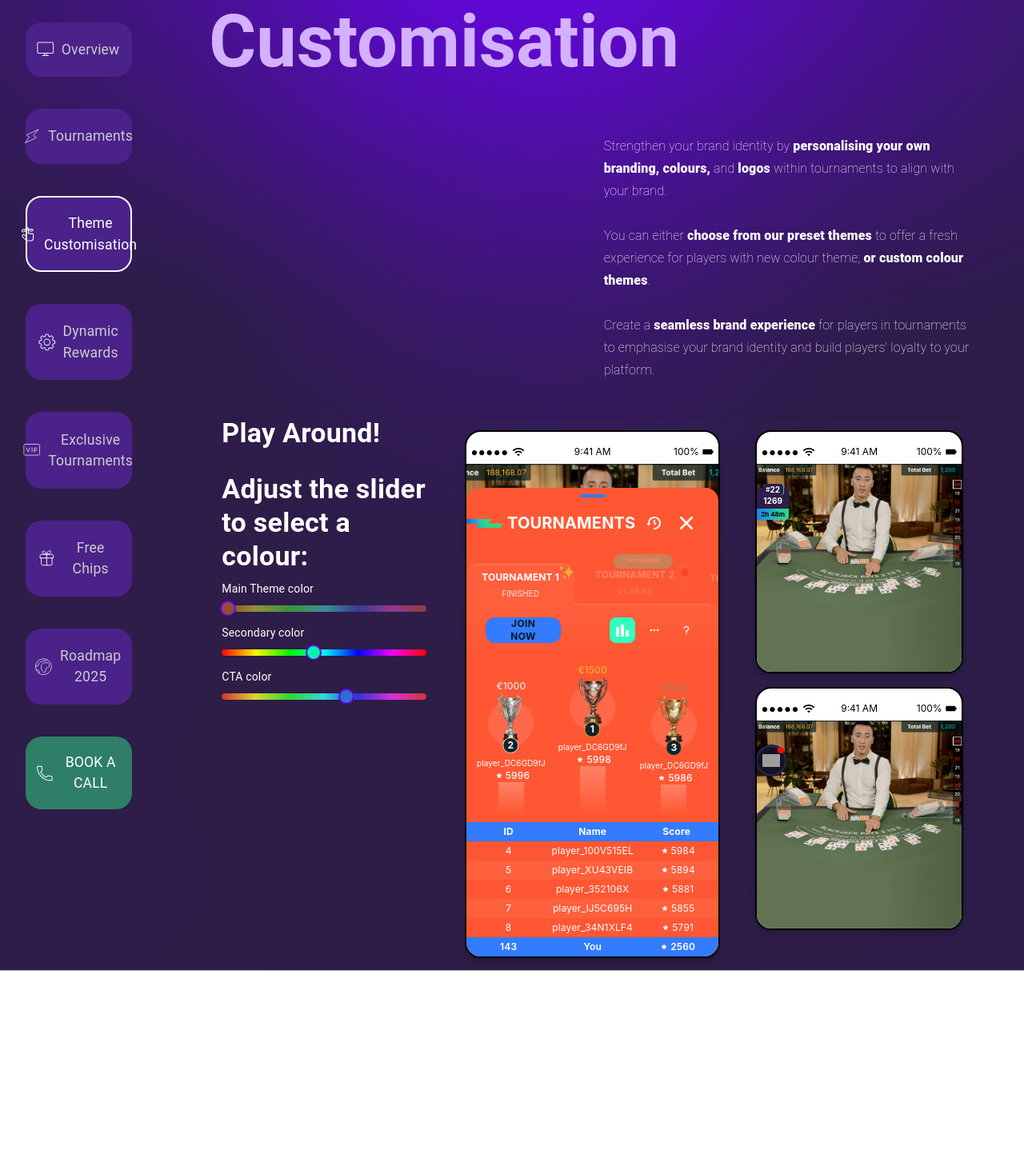
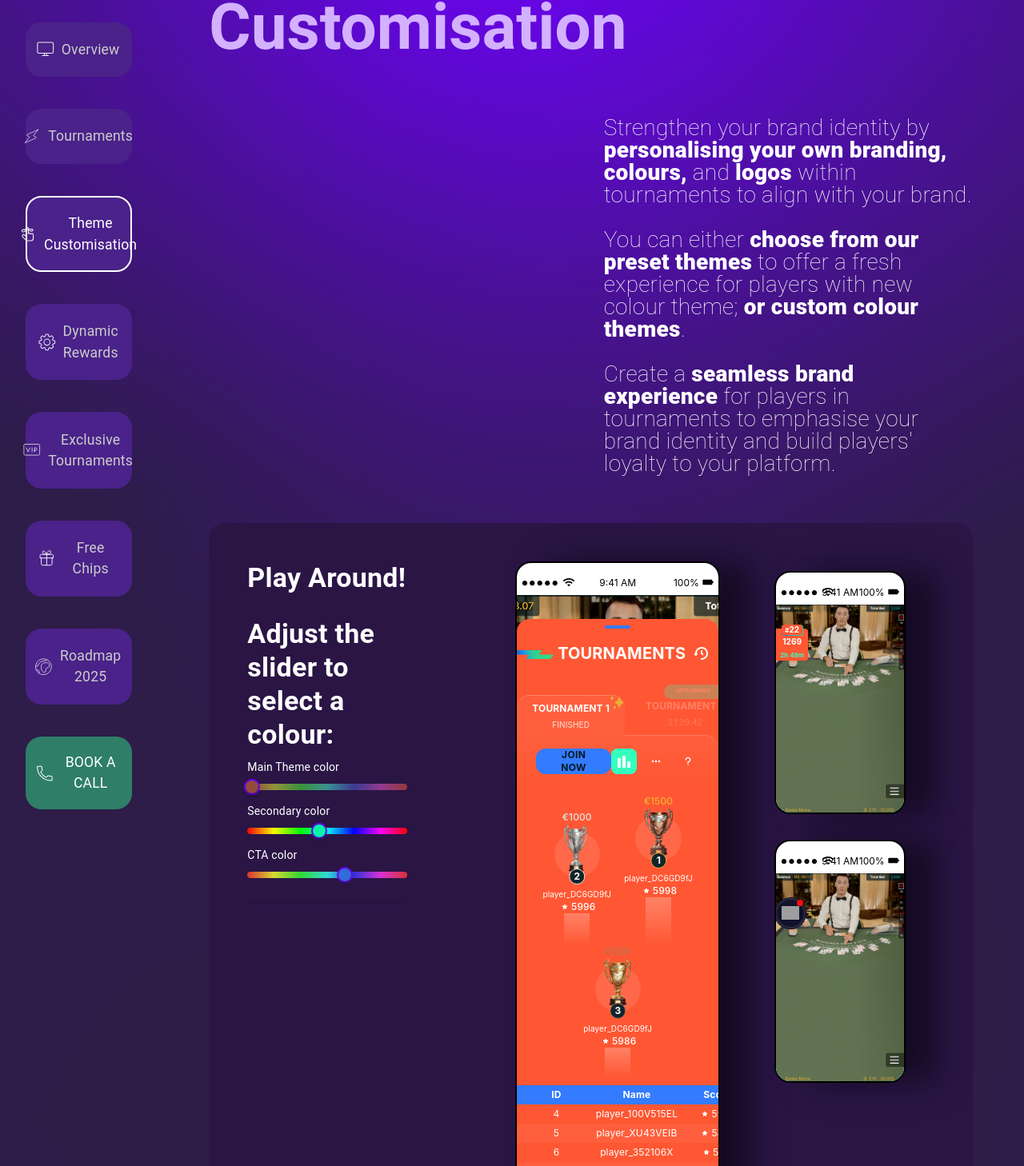
Before and after one commit to eeze-tain/eeze, a React (Create React App) app: page /themes in a window 1280 px wide. Shown: the part 169-1627 px from the top of the page at 80% size. Before the commit the page ends 1383 px from the top, so only its background shows below. Built offline with nearby package versions, Linux system fonts and the light colour scheme; grey boxes are pictures that could not be loaded.

Commit message:
added the color sliders for theme.customisation

```diff
--- a/src/components/Carousel.tsx
+++ b/src/components/Carousel.tsx
@@ -11,6 +11,20 @@ const Carousel = ({
     slides: any,
     settings: any
 }) => {
+
+  const slideNumbers = (number) => {
+
+    switch (number) {
+      case '1':
+        return styles.one;
+        case '2':
+          return styles.two;
+          case '3':
+        return styles.three;
+        case '4':
+        return styles.four;
+    }
+  }
 
   return (
     <Box
@@ -26,7 +40,7 @@ const Carousel = ({
             <div className="slide-overlay">
               <div style={{ display: 'inline-flex' }}>
                 <div className="slide-number" style={styles.slideNumber}></div>
-                <span style={styles.number}>{slide.number}</span>
+                <span style={slideNumbers(slide.number)}>{slide.number}</span>
                 <div className="slide-title" style={styles.slideTitle}>
                   {slide.title}
                 </div>
@@ -59,12 +73,33 @@ const styles = {
     width: '50px',
     height: '50px',
   },
-  number: {
+  one: {
     color: 'white',
     fontFamily: 'Raleway',
     fontSize: '2.5rem',
-    marginLeft: '-2.2rem',
-    marginTop: '0px',
+    marginLeft: '-2.25rem',
+    marginTop: '2px',
+  },
+  two: {
+    color: 'white',
+    fontFamily: 'Raleway',
+    fontSize: '2.5rem',
+    marginLeft: '-2.4rem',
+    marginTop: '2px',
+  },
+  three: {
+    color: 'white',
+    fontFamily: 'Raleway',
+    fontSize: '2.25rem',
+    marginLeft: '-2.28rem',
+    marginTop: '1.75px',
+  },
+  four: {
+    color: 'white',
+    fontFamily: 'Raleway',
+    fontSize: '2.35rem',
+    marginLeft: '-2.35rem',
+    marginTop: '2px',
   },
   slideTitle: {
     color: '#FFF',
--- a/src/pages/ThemeCustomisation.tsx
+++ b/src/pages/ThemeCustomisation.tsx
@@ -61,7 +61,7 @@ const ThemeCustomisation: React.FC = (props: any) => {
                 <Typography
                   variant="h3"
                   sx={{
-                    fontSize: '90px',
+                    fontSize: '80px',
                     fontWeight: 'bold',
                     marginTop: '6rem',
                     marginBottom: 2,
@@ -77,15 +77,8 @@ const ThemeCustomisation: React.FC = (props: any) => {
                   <Typography
                     variant="h3"
                     sx={{
-                      fontSize: '90px',
-                      fontWeight: 'bold',
-                      marginBottom: 0,
-                      '@media screen and (min-width: 2560px)': {
-                        fontSize: '120px', // Scale font size for large screens
-                      },
-                      '@media screen and (min-width: 3200px)': {
-                        fontSize: '160px', // Scale font size for large screens
-                      },
+                      fontSize: '80px',
+                      fontWeight: 'bold'
                     }}
                     color="#D3B1FF"
                   >
@@ -103,6 +96,9 @@ const ThemeCustomisation: React.FC = (props: any) => {
                 sx={{
                   fontWeight: 100,
                   alignSelf: 'right',
+                  fontSize: '1.75rem',
+                  lineHeight: '100%',
+                  marginBottom: '2rem',
                   '@media screen and (min-width: 2560px)': {
                     fontSize: '1.75rem', // Adjust font size
                   },
@@ -140,21 +136,25 @@ const ThemeCustomisation: React.FC = (props: any) => {
             </Grid>
           </Grid>
         </motion.div>
-        <Grid container columnGap={2}>
-          {/* <ThemeSelector
-                  setNewCustomTheme={setNewCustomTheme}
-                  newCustomTheme={newCustomTheme}
-                  setAlertMessage={setAlertMessage}
-                /> */}
 
-          <GridItem border={'none'}>
-            <Box display="flex" flexDirection="column">
               <motion.div
                 initial={{ opacity: 0, y: 50 }}
                 animate={{ opacity: 1, y: 0 }}
                 transition={{ duration: 0.6 }}
               >
-                {/* Key Benefits Section */}
+        <Grid container columnGap={5} borderRadius={'20px'}
+        sx={{
+          // backgroundImage: 'url(/images/background.png)',
+          backgroundSize: 'cover',
+          backgroundPosition: 'center',
+          background: 'linear-gradient(180deg, #34175D 0%, #2A1545 0%)',
+          padding: '2rem',
+          marginBottom: '10rem'
+        }}
+        >
+          <GridItem border={'none'}>
+            <Box display="flex" flexDirection="column">
+                {/* Theme Color Sliders Section */}
                 <Box sx={{ marginTop: '0rem' }}>
                   <Typography
                     variant="h4"
@@ -171,11 +171,6 @@ const ThemeCustomisation: React.FC = (props: any) => {
                   >
                     Play Around!
                   </Typography>
-                  {/* <LinearGradient
-                    height={'4px'}
-                    width={'25%'}
-                    marginBottom={'4rem'}
-                  /> */}
                   <br></br>
                                     <Typography
                     variant="h4"
@@ -199,15 +194,9 @@ const ThemeCustomisation: React.FC = (props: any) => {
                     setColors={updateColors}
                   />
                 </Box>
-              </motion.div>
-              {/* Hero Section - Front End Carousel */}
-              {/* Hero Section - Back End Carousel */}
-
-
               {/* <Grid item xs={12} md={12}>
                       <RadioLogoSelector />
                     </Grid> */}
-
               <Box flexGrow={1}>
                 <Divider
                   style={{
@@ -221,8 +210,7 @@ const ThemeCustomisation: React.FC = (props: any) => {
             </Box>
           </GridItem>
           <GridItem border={'none'}>
-            <Box>
-              <Divider style={{ width: '100%', marginBottom: '16px' }} />
+            <Box width={'80%'} marginLeft={'20%'}>
               <MobilePreview
                 primaryColor={colors['data.main.primaryColor']}
                 secondaryColor={colors['data.main.secondaryColor']}
@@ -237,17 +225,22 @@ const ThemeCustomisation: React.FC = (props: any) => {
             </Box>
           </GridItem>
           <GridItem border={'none'}>
-            <Box>
+            <Box marginRight={'20%'} marginBottom={'7.5%'} marginTop={'-2.5%'}>
               <Divider style={{ width: '100%', marginBottom: '16px' }} />
               <MobilePreview
                 primaryColor={colors['data.main.primaryColor']}
                 secondaryColor={colors['data.main.secondaryColor']}
                 backgroundColor={colors['data.main.backgroundColor']}
               >
-                <WidgetScorePreview />
+                <WidgetScorePreview
+                  bgColor={colors['data.main.backgroundColor']}
+                  fontColor={'white'}
+                  secColor={colors['data.main.secondaryColor']}
+                  secBgColor={colors['data.main.backgroundColor']}
+                />
               </MobilePreview>
             </Box>
-            <Box>
+            <Box marginRight={'20%'}>
               <Divider style={{ width: '100%', marginBottom: '16px' }} />
               <MobilePreview
                 primaryColor={colors['data.main.primaryColor']}
@@ -259,6 +252,7 @@ const ThemeCustomisation: React.FC = (props: any) => {
             </Box>
           </GridItem>
         </Grid>
+        </motion.div>
       </Box>
     </>
   );
--- a/src/pages/Tournaments.tsx
+++ b/src/pages/Tournaments.tsx
@@ -93,7 +93,7 @@ const Tournaments: React.FC = () => {
             variant="h4"
             sx={{
               fontWeight: 'bold',
-              marginBottom: 1,
+              marginBottom: '2rem',
               '@media screen and (min-width: 2560px)': {
                 fontSize: '3rem', // Adjust font size
               },
--- a/src/pages/components/MobilePreview/WidgetScorePreview/WidgetScorePreview.tsx
+++ b/src/pages/components/MobilePreview/WidgetScorePreview/WidgetScorePreview.tsx
@@ -63,7 +63,12 @@ const scoreTypographyStyles = {
   fontFamily: 'Inter'
 };
 
-const WidgetScorePreview = () => {
+const WidgetScorePreview = ({
+  bgColor = '#2d1d48',
+  fontColor = 'white',
+  secColor = '#000',
+  secBgColor =  'linear-gradient(93deg, #1D62D9 -30.37%, #1A9AE8 26.72%, #25B9B8 51.66%, #2BC7A2 68.57%, #2ED093 87.14%)'
+}: any) => {
   // const { watch } = useFormContext();
   // const formData = watch('data.widget');
 
@@ -76,10 +81,10 @@ const WidgetScorePreview = () => {
 
 
   // ACTIVE COLOR VALUE
-  const bgColor = '#2d1d48';
-  const fontColor = 'white';
-  const secColor = '#000';
-  const secBgColor =  'linear-gradient(93deg, #1D62D9 -30.37%, #1A9AE8 26.72%, #25B9B8 51.66%, #2BC7A2 68.57%, #2ED093 87.14%)';
+  // const bgColor = '#2d1d48';
+  // const fontColor = 'white';
+  // const secColor = '#000';
+  // const secBgColor =  'linear-gradient(93deg, #1D62D9 -30.37%, #1A9AE8 26.72%, #25B9B8 51.66%, #2BC7A2 68.57%, #2ED093 87.14%)';
 
 
   return (
--- a/src/pages/components/MobilePreview/index.tsx
+++ b/src/pages/components/MobilePreview/index.tsx
@@ -17,7 +17,8 @@ const MobilePreview = ({ primaryColor, secondaryColor, backgroundColor, children
         border: `2px solid ${theme.palette.mode === 'dark' ? 'white' : 'black'}`,
         backgroundColor: 'white',
         color: 'black',
-        boxShadow: '0 4px 8px rgba(0, 0, 0, 0.2)',
+        boxShadow: '40px 0px 40px rgba(0, 0, 0, 0.5)',
+        backdropFilter: 'blur(5.896214485168457px)',
         position: 'relative',
         display: 'flex',
         flexDirection: 'column',
```
